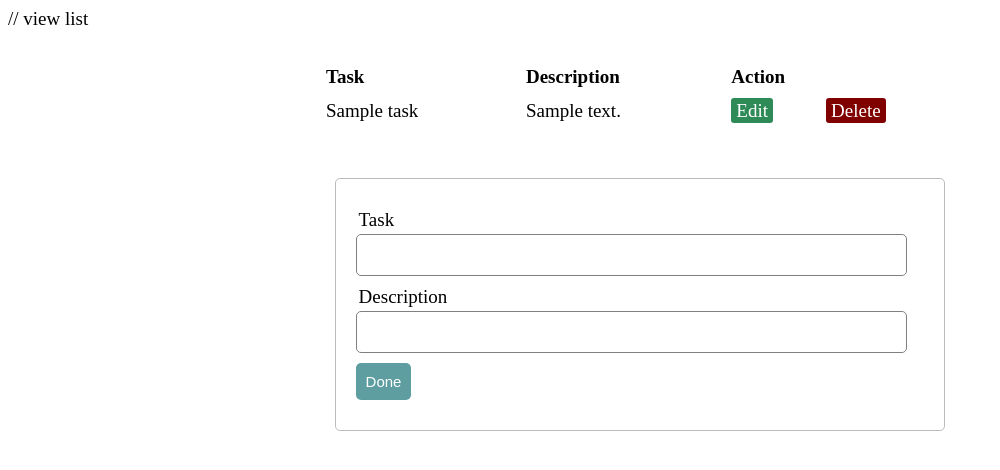
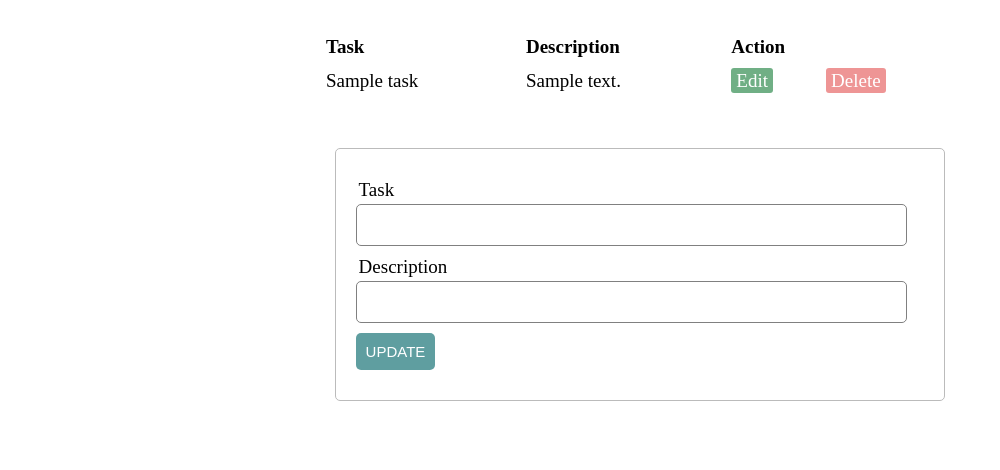
Before and after one commit to mk-greg/Task-List, a PHP site: page /index.php?edit=1 in a window 1280 px wide. Shown: the top 470 px of the page, without its empty margins (0-1000 px from the left). Run offline with PHP 8.4, Linux system fonts and the light colour scheme; tables that the repository leaves empty or names only in its code hold one stand-in row (values such as "Sample post").

Commit message:
Fixed placement notification

```diff
--- a/index.php
+++ b/index.php
@@ -1,4 +1,19 @@
 <?php include('server.php'); ?>
+<?php
+    if (isset($_GET['edit'])) {
+        $id = $_GET['edit'];
+        $update = true;
+        $record = mysqli_query($db, "SELECT * FROM task WHERE id=$id");
+
+        if (count($record) == 1){
+            $n = mysqli_fetch_array($record);
+            $name = $n['name'];
+            $address = $n['address'];
+        }
+    }
+?>
+
+
 <!DOCTYPE html>
 <html lang="en">
 <head>
@@ -7,9 +22,17 @@
     <title>Todo List Crud</title>
     <link rel="stylesheet" type="text/css" href="style.css">
 </head>
-<body>
+<body></body>
+    <?php if(isset($_SESSION['message'])) :?>
+        <div class="msg">
+            <?php
+                echo $_SESSION['message'];
+                unset($_SESSION['message']);
+                ?>
+        </div>
+    <?php endif ?>
 
-    <?php $results = mysqli_query($db, "SELECT * FROM task");?> // view list
+    <?php $results = mysqli_query($db, "SELECT * FROM task"); ?>
     <table>
         <thead>
             <tr>
@@ -19,6 +42,7 @@
             </tr>
         </thead>
 
+        <tbody>
             <?php while ($row = mysqli_fetch_array($results)){ ?>
                 <tr>
                     <td><?php echo $row['taskname']; ?></td>
@@ -29,10 +53,11 @@
                     <td>
                     <a href="server.php?del=<?php echo $row['id']; ?>" class="del_btn">Delete</a>
                     </td>
-
                 </tr>
             <?php } ?>
+        </tbody>
     </table>
+
     <form method="post" action="server.php">
         <div class="input-group">
             <label>Task</label>
@@ -43,16 +68,13 @@
             <input type="text" name="description" value="">
         </div>
         <div class="input-group">
+        <?php if($update == true): ?>
+                <button class="btn" type="submit" name="update" style="background: $556B2F;">UPDATE</button>
+            <?php else: ?>
                 <button class="btn" type="submit" name="save">Done</button>
+            <?php endif ?>
         </div>
     </form>
 </body>
-<?php if(isset($_SESSION['message'])) :?>
-    <div class="msg">
-        <?php
-            echo $_SESSION['message'];
-            unset($_SESSION['message']);
-            ?>
-    </div>
-<?php endif ?>
+
 </html>
--- a/server.php
+++ b/server.php
@@ -17,6 +17,7 @@
         header('location: index.php');
     }
 
+    $results = mysqli_query($db, "SELECT * FROM task");
 
 
 ?>
--- a/style.css
+++ b/style.css
@@ -56,7 +56,7 @@ form{
 .edit_btn{
     text-decoration: none;
     padding: 2px 5px;
-    background: #2E8B57;
+    background: #70af85;
     color:white;
     border-radius: 3px;
 }
@@ -65,15 +65,15 @@ form{
     padding: 2px 5px;
     color:white;
     border-radius: 3px;
-    background: #800000;
+    background: #ee9595;
 }
 .msg{
     margin:30px auto;
     padding: 10px;
     border-radius: 5px;
-    colorL #3c763d;
-    background: #3c763d;
-    border: 1px solid #3c763d;
+    colorL #96bb7c;
+    background: #96bb7c;
+    border: 1px solid #96bb7c;
     width: 50%;
     text-align: center;
 }
```
Lines whose indentation alone changed are shown as unchanged.
